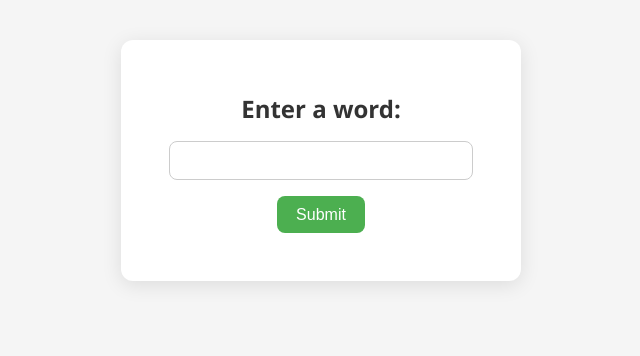
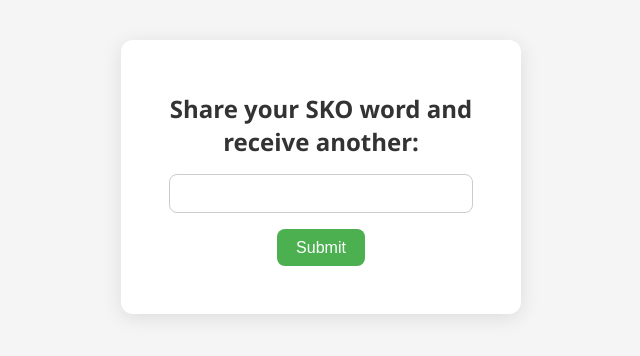
Before and after one commit to TheMarceloS/tradecodes, a website: page index.html in a window 1280 px wide. Shown: the whole page, without its empty margins (319-959 px from the left). Drawn offline with Linux system fonts and the light colour scheme.

Commit message:
Update index.html

```diff
--- a/index.html
+++ b/index.html
@@ -88,7 +88,7 @@
 </head>
 <body>
   <div class="container">
-    <h2>Enter a word:</h2>
+    <h2>Share your SKO word and receive another:</h2>
     <input type="text" id="wordInput" />
     <button onclick="handleWord()">Submit</button>
     <p id="response"></p>
```
